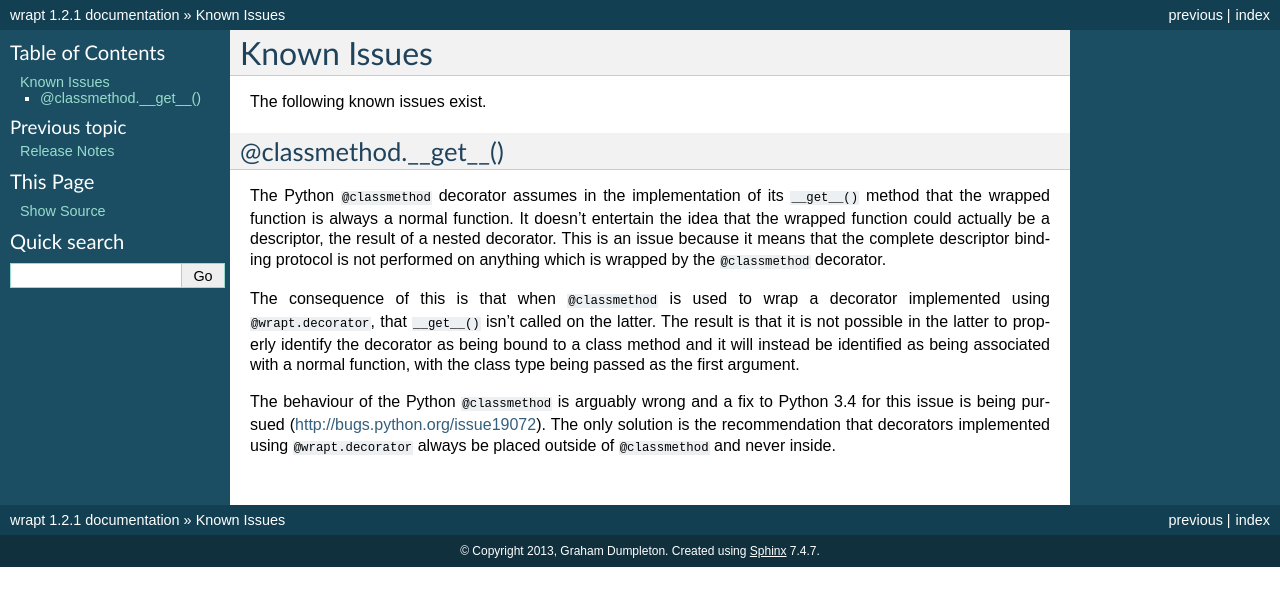
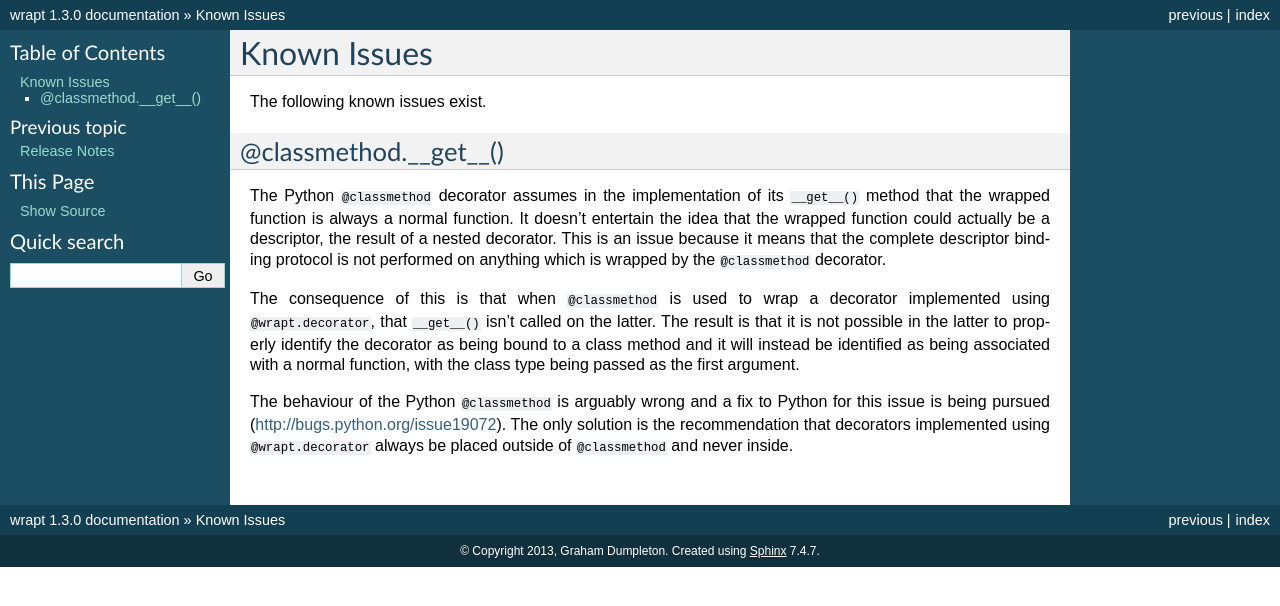
Before and after one commit to GrahamDumpleton/wrapt, a Sphinx documentation site: the page built from docs/issues.rst, in a window 1280 px wide. Shown: the top 606 px of the page. Built offline with Sphinx 7.4.7, drawn with Linux system fonts in a browser that asks for light colours.

Commit message:
Increment version to 1.3.0 for a release.

```diff
--- a/docs/conf.py
+++ b/docs/conf.py
@@ -48,9 +48,9 @@ copyright = u'2013, Graham Dumpleton'
 # built documents.
 #
 # The short X.Y version.
-version = '1.2'
+version = '1.3'
 # The full version, including alpha/beta/rc tags.
-release = '1.2.1'
+release = '1.3.0'
 
 # The language for content autogenerated by Sphinx. Refer to documentation
 # for a list of supported languages.
--- a/docs/issues.rst
+++ b/docs/issues.rst
@@ -21,7 +21,7 @@ it will instead be identified as being associated with a normal function,
 with the class type being passed as the first argument.
 
 The behaviour of the Python ``@classmethod`` is arguably wrong and a fix to
-Python 3.4 for this issue is being pursued
-(http://bugs.python.org/issue19072). The only solution is the
-recommendation that decorators implemented using ``@wrapt.decorator``
-always be placed outside of ``@classmethod`` and never inside.
+Python for this issue is being pursued (http://bugs.python.org/issue19072).
+The only solution is the recommendation that decorators implemented using
+``@wrapt.decorator`` always be placed outside of ``@classmethod`` and never
+inside.
--- a/setup.py
+++ b/setup.py
@@ -34,7 +34,7 @@ class optional_build_ext(build_ext):
 
 setup_kwargs = dict(
       name = 'wrapt',
-      version = '1.2.1',
+      version = '1.3.0',
       description = 'Module for decorators, wrappers and monkey patching.',
       author = 'Graham Dumpleton',
       author_email = 'Graham.Dumpleton@gmail.com',
--- a/src/__init__.py
+++ b/src/__init__.py
@@ -1,4 +1,4 @@
-__version_info__ = ('1', '2', '1')
+__version_info__ = ('1', '3', '0')
 __version__ = '.'.join(__version_info__)
 
 from .wrappers import (ObjectProxy, FunctionWrapper, BoundFunctionWrapper,
```
